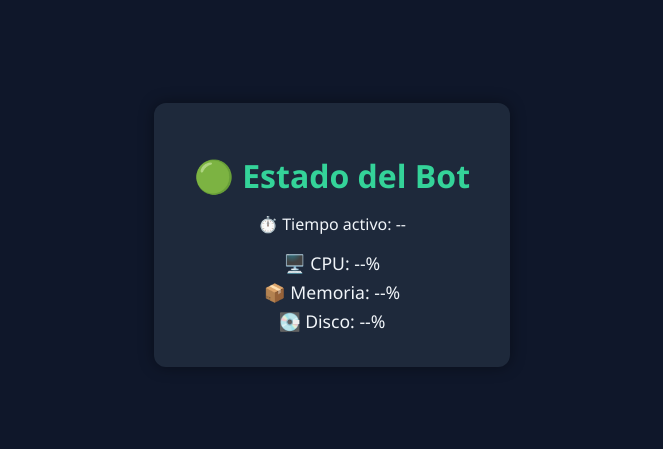
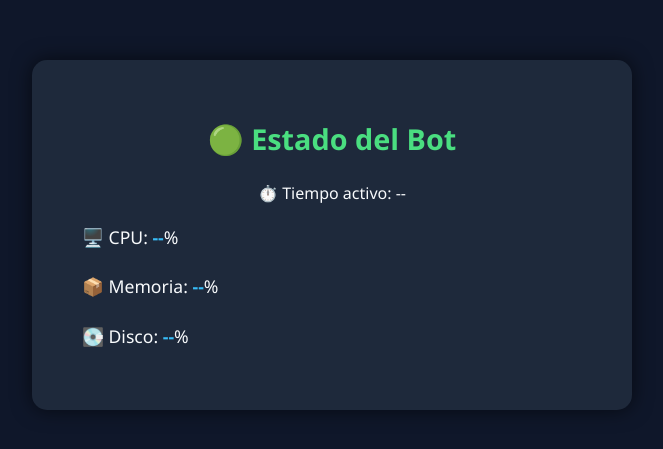
Before and after one commit to ghostdev654/Status-bot, a plain HTML site: page public/index.html in a window 1280 px wide. Shown: the part 165-614 px from the top of the page, without its empty margins (308-971 px from the left). Drawn offline with Linux system fonts and the light colour scheme; no server answers.

Commit message:
Update style.css

```diff
--- a/styles/style.css
+++ b/styles/style.css
@@ -1,29 +1,52 @@
 body {
   font-family: 'Segoe UI', sans-serif;
   background: #0f172a;
-  color: #f1f5f9;
+  color: #f8fafc;
   margin: 0;
   padding: 0;
   display: flex;
   justify-content: center;
   align-items: center;
-  height: 100vh;
+  min-height: 100vh;
 }
 
 .container {
   background: #1e293b;
-  padding: 30px 40px;
-  border-radius: 12px;
-  box-shadow: 0 0 15px rgba(0,0,0,0.4);
+  padding: 40px 50px;
+  border-radius: 15px;
+  box-shadow: 0 0 20px rgba(0,0,0,0.6);
   text-align: center;
+  max-width: 500px;
+  width: 90%;
 }
 
 h1 {
-  margin-bottom: 1rem;
-  color: #34d399;
+  font-size: 1.8rem;
+  margin-bottom: 1.5rem;
+  color: #4ade80;
 }
 
-.status p {
-  margin: 0.3rem 0;
+.status {
+  text-align: left;
   font-size: 1.1rem;
+  line-height: 1.8;
 }
+
+.status span {
+  font-weight: bold;
+  color: #38bdf8;
+}
+
+@media (max-width: 600px) {
+  .container {
+    padding: 25px;
+  }
+
+  h1 {
+    font-size: 1.5rem;
+  }
+
+  .status {
+    font-size: 1rem;
+  }
+}
```
